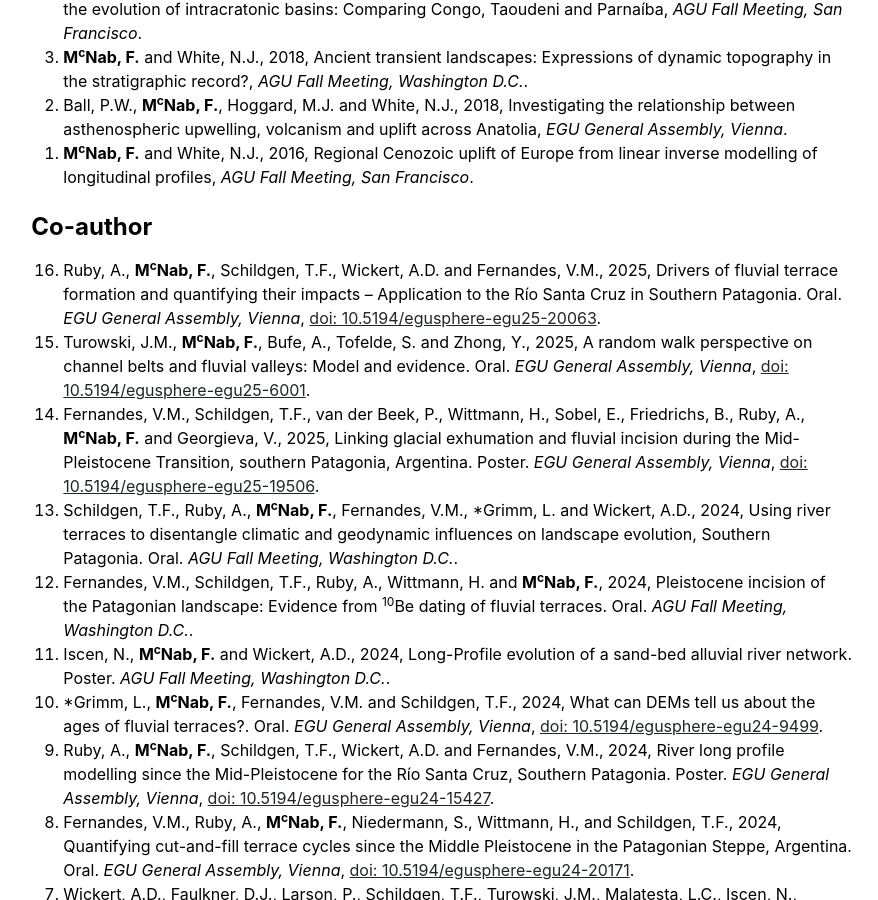
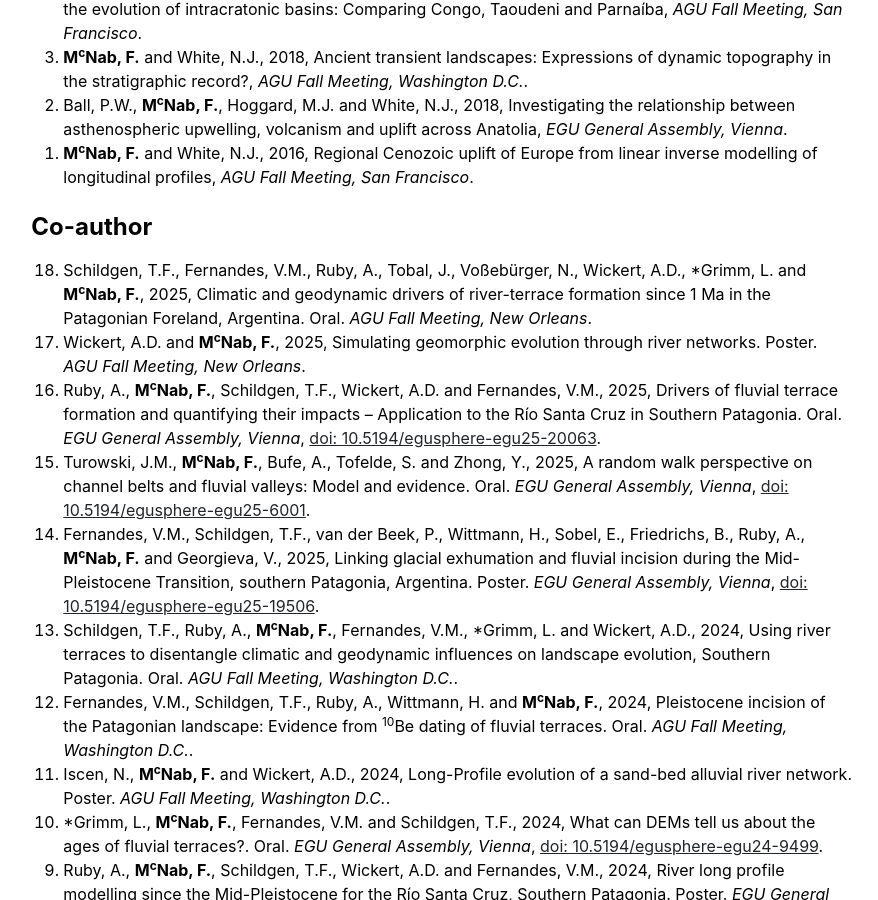
Before and after one commit to fmcnab/fmcnab.github.io, a Jekyll site: the page built from publications.md, in a window 1280 px wide and 900 px high, scrolled down 2418 px. Shown: the whole window, without its empty margins (198-1076 px from the left). Built offline with Jekyll 4.4.1, drawn with Linux system fonts in a browser that asks for light colours.

Commit message:
Update publications.

```diff
--- a/_data/publications.yml
+++ b/_data/publications.yml
@@ -48,6 +48,8 @@ conference_poster:
 - {names: '<b>M<sup>c</sup>Nab, F.</b> and White, N.J.', year: '2016', title: 'Regional Cenozoic uplift of Europe from linear inverse modelling of longitudinal profiles', meeting: 'AGU Fall Meeting, San Francisco'}
 
 conference_co-author:
+- {names: 'Schildgen, T.F., Fernandes, V.M., Ruby, A., Tobal, J., Vo&#223;eb&#252;rger, N., Wickert, A.D., &#42;Grimm, L. and <b>M<sup>c</sup>Nab, F.</b>', year: '2025', title: 'Climatic and geodynamic drivers of river-terrace formation since 1 Ma in the Patagonian Foreland, Argentina', type: 'Oral', meeting: 'AGU Fall Meeting, New Orleans'}
+- {names: 'Wickert, A.D. and <b>M<sup>c</sup>Nab, F.</b>', year: '2025', title: 'Simulating geomorphic evolution through river networks', type: 'Poster', meeting: 'AGU Fall Meeting, New Orleans'}
 - {names: 'Ruby, A., <b>M<sup>c</sup>Nab, F.</b>, Schildgen, T.F., Wickert, A.D. and Fernandes, V.M.', year: '2025', title: 'Drivers of fluvial terrace formation and quantifying their impacts &ndash; Application to the R&#237;o Santa Cruz in Southern Patagonia', type: 'Oral', meeting: 'EGU General Assembly, Vienna', doi: '10.5194/egusphere-egu25-20063', url: 'https://doi.org/10.5194/egusphere-egu25-20063'}
 - {names: 'Turowski, J.M., <b>M<sup>c</sup>Nab, F.</b>, Bufe, A., Tofelde, S. and Zhong, Y.', year: '2025', title: 'A random walk perspective on channel belts and fluvial valleys: Model and evidence', type: 'Oral', meeting: 'EGU General Assembly, Vienna', doi: '10.5194/egusphere-egu25-6001', url: 'https://doi.org/10.5194/egusphere-egu25-6001'}
 - {names: 'Fernandes, V.M., Schildgen, T.F., van der Beek, P., Wittmann, H., Sobel, E., Friedrichs, B., Ruby, A., <b>M<sup>c</sup>Nab, F.</b> and Georgieva, V.', year: '2025', title: 'Linking glacial exhumation and fluvial incision during the Mid-Pleistocene Transition, southern Patagonia, Argentina', type: 'Poster', meeting: 'EGU General Assembly, Vienna', doi: '10.5194/egusphere-egu25-19506', url: 'https://doi.org/10.5194/egusphere-egu25-19506'}
```
